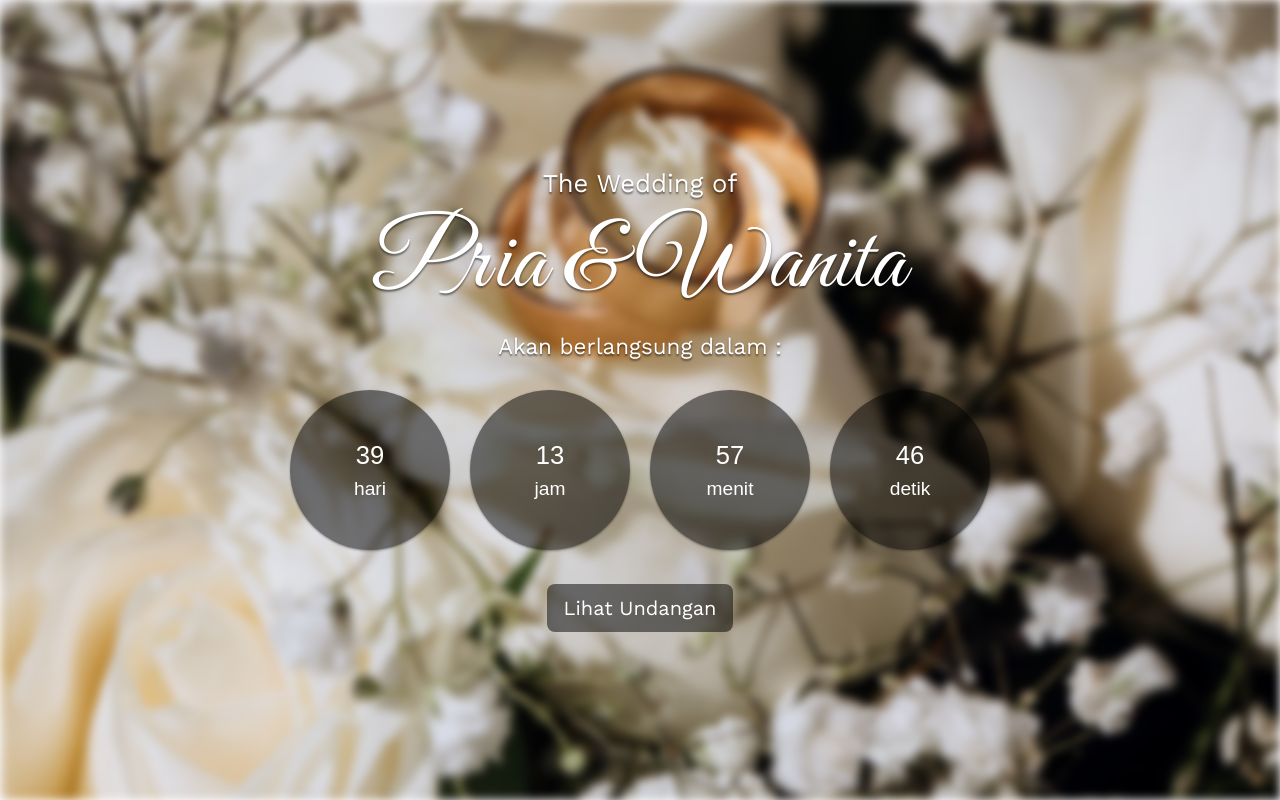
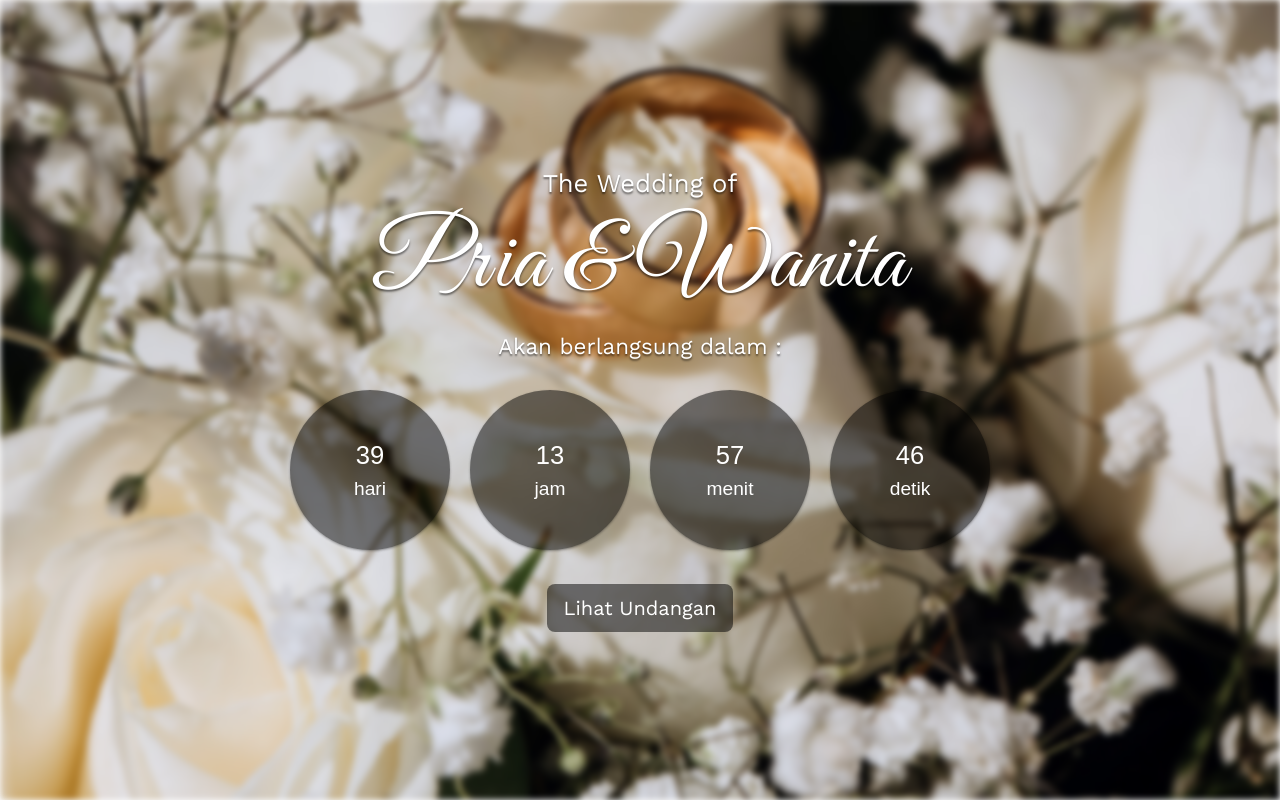
Before and after one commit to dj1samsoe/wedding-invitation, a plain HTML site: page index.html in a window 1280 px wide. Drawn offline with nearby package versions, Linux system fonts and the light colour scheme.

Commit message:
edit background blur

```diff
--- a/style.css
+++ b/style.css
@@ -25,7 +25,7 @@ body {
   background-position: center;
   /* background: linear-gradient(#000046, #1cb5e0); */
   z-index: -1;
-  filter: blur(5px);
+  filter: blur(3px);
 }
 
 .hero {
```
